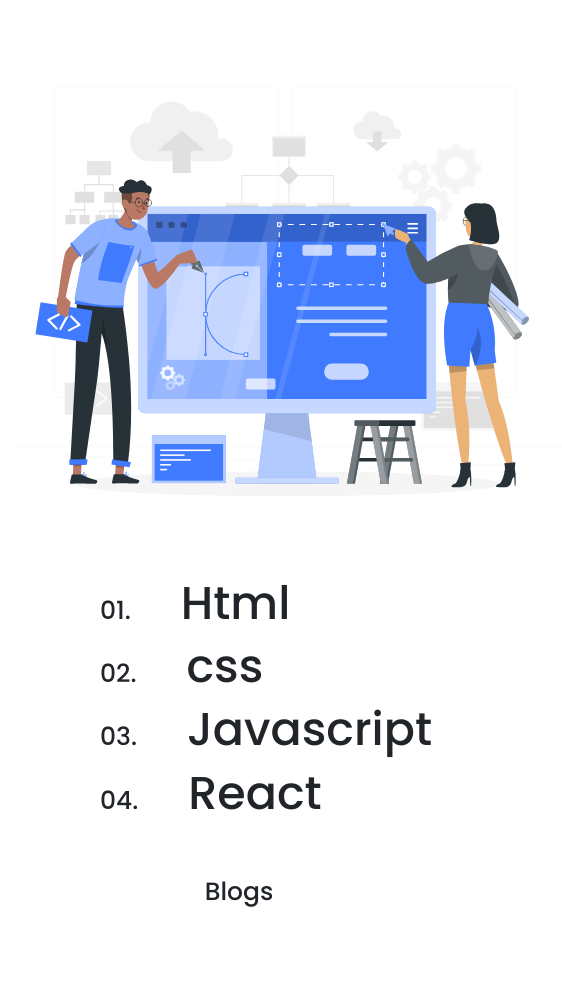
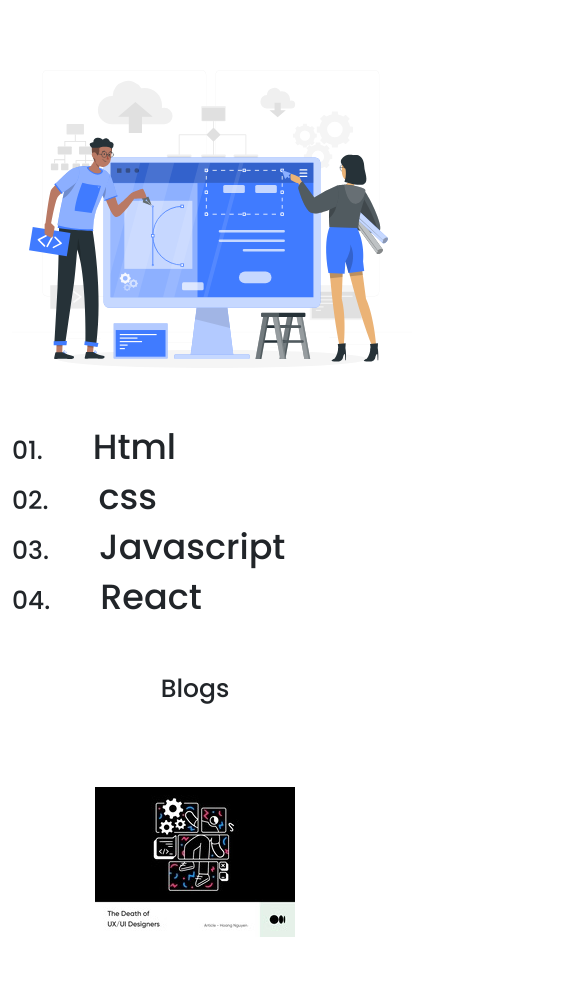
Before and after one commit to darshil152/Darshil-portfolio-master, a plain HTML site: page designing.html in a window 390 px wide. Shown: the part 150-1137 px from the top of the page, 562 px wide, since content can reach past the window. Drawn offline with nearby package versions, Linux system fonts and the light colour scheme.

Commit message:
- style changes

```diff
--- a/style.css
+++ b/style.css
@@ -288,8 +288,7 @@ i.fa-solid.fa-xmark {
 
 
 img.work {
-  height: 550px;
-
+  height: 350px;
 }
 
 /* h2.instagram:hover{
@@ -329,7 +328,7 @@ h2.hello {
 
 span.hello {
   padding-left: 50px;
-  font-size: 46px;
+  font-size: 35px;
   font-family: 'Poppins', sans-serif;
 }
 
@@ -425,16 +424,16 @@ img.close {
 }
 
 @media only screen and (max-width: 1200px) {
-  .design2 {
-    padding-left: 100px;
+  img.work {
+    height: 400px;
   }
-
 }
 
 @media only screen and (max-width: 576px) {
   .blog {
     width: 50%;
   }
+
 
   .design2 {
     font-size: 30px;
```
Also changed, not shown: image/conversation.jpg (added), 1 other file.
